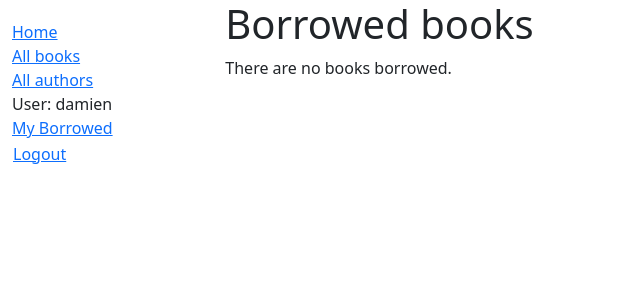
After one commit to Damian-MG/LocalLibrary, a Django app: page /catalog/mybooks/ in a window 1280 px wide. The commit adds this page. Shown: the top 300 px of the page, without its empty margins (0-640 px from the left). Run offline with Django 5.2, Linux system fonts and the light colour scheme; a user stored in the database is signed in; data comes from the database, SQL or seed files in the repository; both versions use the stored data as it was after the commit.

Commit message:
before permissions

```diff
--- a/LocalLibrary/catalog/admin.py
+++ b/LocalLibrary/catalog/admin.py
@@ -35,13 +35,13 @@ class BookAdmin(admin.ModelAdmin):
 # Register the Admin classes for BookInstance using the decorator
 @admin.register(BookInstance)
 class BookInstanceAdmin(admin.ModelAdmin):
-    list_display = ('book', 'status', 'due_back')
+    list_display = ('book', 'status', 'borrower', 'due_back', 'id')
     list_filter = ('status', 'due_back')
     fieldsets = (
         (None, {
             'fields': ('book', 'imprint', 'id')
         }),
         ('Availability', {
-            'fields': ('status', 'due_back')
+            'fields': ('status', 'due_back', 'borrower')
         }),
     )
--- a/LocalLibrary/catalog/static/css/styles.css
+++ b/LocalLibrary/catalog/static/css/styles.css
@@ -3,3 +3,11 @@
     padding: 0;
     list-style: none;
   }
+
+  #logout-form {
+    display: inline;
+  }
+  #logout-form button {
+    padding: 0;
+    margin: 0;
+  }
--- a/LocalLibrary/catalog/templates/base_generic.html
+++ b/LocalLibrary/catalog/templates/base_generic.html
@@ -25,6 +25,7 @@
               <li><a href="{% url 'authors' %}">All authors</a></li>
               {% if user.is_authenticated %}
                 <li>User: {{ user.get_username }}</li>
+                <li><a href="{% url 'my-borrowed' %}">My Borrowed</a></li>
                 <li>
                   <form id="logout-form" method="post" action="{% url 'logout' %}">
                     {% csrf_token %}
--- /dev/null
+++ b/LocalLibrary/catalog/templates/catalog/bookinstance_list_borrowed_user.html
@@ -0,0 +1,19 @@
+{% extends "base_generic.html" %}
+
+{% block content %}
+    <h1>Borrowed books</h1>
+
+    {% if bookinstance_list %}
+    <ul>
+
+      {% for bookinst in bookinstance_list %}
+      <li class="{% if bookinst.is_overdue %}text-danger{% endif %}">
+        <a href="{% url 'book-detail' bookinst.book.pk %}">{{ bookinst.book.title }}</a> ({{ bookinst.due_back }})
+      </li>
+      {% endfor %}
+    </ul>
+
+    {% else %}
+      <p>There are no books borrowed.</p>
+    {% endif %}
+{% endblock %}
--- a/LocalLibrary/catalog/urls.py
+++ b/LocalLibrary/catalog/urls.py
@@ -12,4 +12,5 @@ urlpatterns = [
     # Challenge yourself (3)
 	path('authors/', views.AuthorListView.as_view(), name="authors"),
 	path('author/<int:pk>/', views.AuthorDetailView.as_view(), name="author-detail"),
+    path('mybooks/', views.LoanedBooksByUserListView.as_view(), name='my-borrowed'),
 ]
--- a/LocalLibrary/catalog/views.py
+++ b/LocalLibrary/catalog/views.py
@@ -2,7 +2,7 @@ from django.shortcuts import render
 from django.views import generic
 from .models import Book, Author, BookInstance, Genre
 from django.shortcuts import get_object_or_404
-
+from django.contrib.auth.mixins import LoginRequiredMixin
 
 # Create your views here.
 def index(request):
@@ -62,3 +62,16 @@ class AuthorDetailView(generic.DetailView):
 		context = super(AuthorDetailView, self).get_context_data(**kwargs)
 		context ['author_books'] = Book.objects.filter(author=self.kwargs['pk'])
 		return context
+
+class LoanedBooksByUserListView(LoginRequiredMixin,generic.ListView):
+    """Generic class-based view listing books on loan to current user."""
+    model = BookInstance
+    template_name = 'catalog/bookinstance_list_borrowed_user.html'
+    paginate_by = 10
+
+    def get_queryset(self):
+        return (
+            BookInstance.objects.filter(borrower=self.request.user)
+            .filter(status__exact='o')
+            .order_by('due_back')
+        )
```
Also changed, not shown: LocalLibrary/db.sqlite3.
